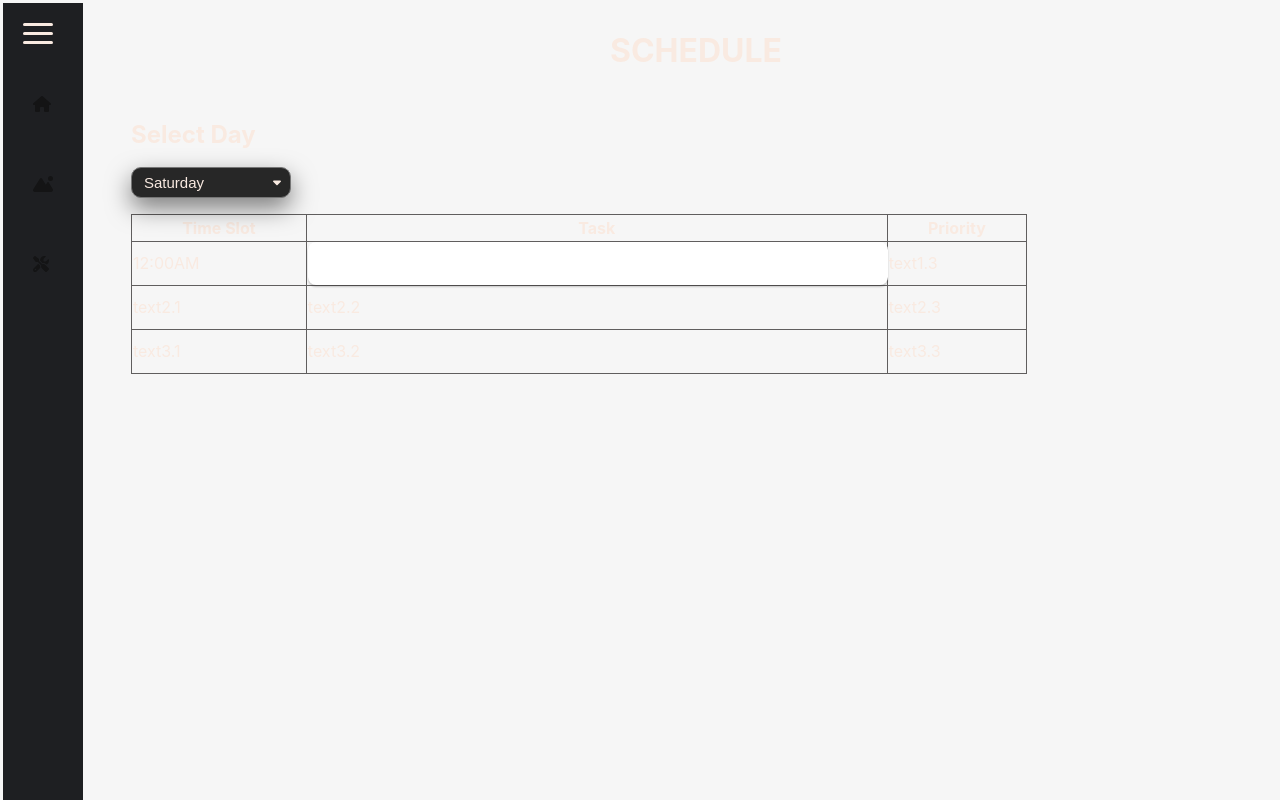
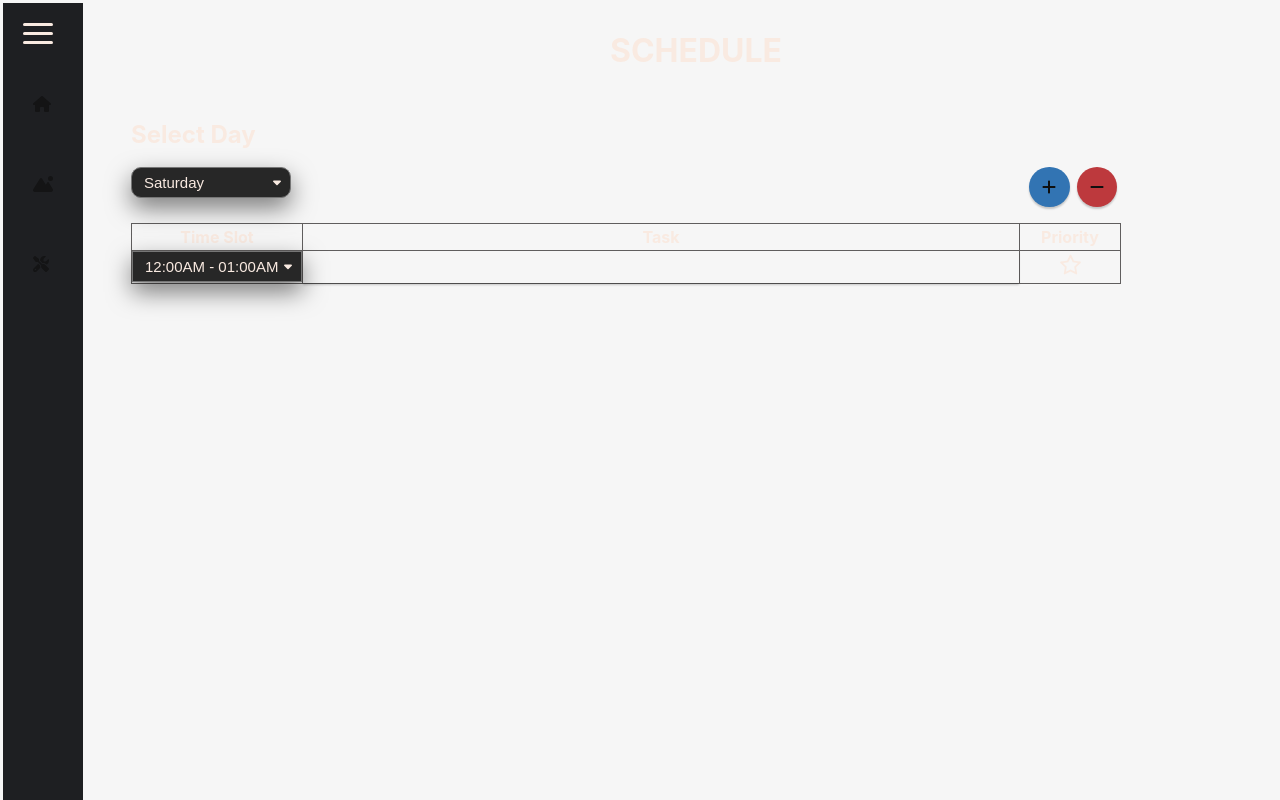
Before and after one commit to mitul72/Time-Pacer, a React (Vite) app: page /build in a window 1280 px wide. Built offline with nearby package versions, Linux system fonts and the light colour scheme.

Commit message:
Fixed a bug in which multiple stars were getting selected

```diff
--- a/package.json
+++ b/package.json
@@ -22,6 +22,7 @@
     "react-bootstrap": "^2.8.0",
     "react-dom": "^18.2.0",
     "react-fontawesome": "^1.7.1",
+    "react-icons": "^4.10.1",
     "react-router-dom": "^6.14.2",
     "sass": "^1.65.1",
     "sort-by": "^1.2.0"
--- a/src/App.css
+++ b/src/App.css
@@ -7,6 +7,7 @@
   --button-primary: #3274b3;
   --button-click: #324e68;
 }
+
 nav {
   width: 5rem;
   height: 100vh;
@@ -16,10 +17,12 @@ nav {
 }
 
 table input {
-  margin: 0;
-  padding: 0;
+  margin: 0 !important;
+  padding: 5px;
   width: 100%;
   height: 100%;
+  background-color: var(--bg-secondary);
+  border-radius: 0;
 }
 
 nav > * {
@@ -31,6 +34,24 @@ nav > * {
   background-color: var(--text-secondary);
   border-radius: 5px;
 }
+#task {
+  width: 55vw;
+}
+.star {
+  width: 100px;
+  display: flex;
+  justify-content: center;
+  align-items: center;
+  /* height: 29px; */
+  height: 29px;
+  border: none;
+}
+
+AiFillStar,
+AiOutlineStar {
+  margin: 0;
+}
+
 .navIcon {
   cursor: pointer;
 
@@ -121,7 +142,25 @@ main {
   width: calc(80vw - 5rem);
   border-radius: 10px;
 }
+.schedule-button {
+  width: 77vw;
+  display: flex;
+  justify-content: space-between;
+}
+.buttons {
+  display: flex;
+  gap: 7px;
+}
 
+.schedule-button button {
+  /* font-size: 20px; */
+  display: flex;
+  justify-content: center;
+  align-items: center;
+  width: 40px;
+  height: 40px;
+  border-radius: 50%;
+}
 .button {
   background-color: var(--button-primary);
 }
@@ -129,7 +168,14 @@ main {
   background-color: var(--button-click);
   border: 1px solid var(--button-click);
 }
-
+.minus {
+  background-color: #bd393d;
+  border: none;
+}
+.minus:active {
+  background-color: var(--bg-red-secondary);
+  border: 1px solid var(--bg-red-secondary);
+}
 .daily-text {
   display: flex;
   align-items: center;
@@ -149,8 +195,6 @@ main {
 }
 
 .select-container {
-  /* display: flex; */
-  /* justify-content: center; */
   position: relative;
   max-width: fit-content;
 }
@@ -158,23 +202,34 @@ main {
 .down-icon {
   width: 8px;
   position: absolute;
-  /* right: 0; */
   pointer-events: none;
   top: 7px;
   right: 10px;
-  /* display: flex;
-  align-items: center;
-  justify-content: center; */
 }
 table,
 th,
 td {
   border: 1px solid rgb(96, 94, 94);
   border-collapse: collapse;
-  /* border-radius: 10px; */
 }
+
 table {
   margin-top: 2vh;
-  width: 70vw;
-  height: 20vh;
 }
+.star * {
+  cursor: pointer;
+}
+table select {
+  width: 170px !important;
+  margin: 0 !important;
+  border-radius: 0 !important;
+}
+select::-webkit-scrollbar {
+  display: none;
+}
+::-webkit-scrollbar {
+  display: none;
+}
+td {
+  padding: 0 !important;
+}
--- a/src/components/Builder.tsx
+++ b/src/components/Builder.tsx
@@ -1,13 +1,40 @@
+import { FontAwesomeIcon } from "@fortawesome/react-fontawesome";
 import Dropdown from "./resources/Dropdown";
 import Table from "./resources/Table";
+import { faPlus, faMinus } from "@fortawesome/free-solid-svg-icons";
+import { useState } from "react";
 
 export default function Builder() {
+  const [Count, setCount] = useState(1);
+
   return (
     <div className="Builder">
       <h1>SCHEDULE</h1>
       <h2>Select Day</h2>
-      <Dropdown />
-      <Table />
+      <div className="schedule-button add-row">
+        <Dropdown />
+        <div className="buttons">
+          <button
+            onClick={() => {
+              setCount(Count + 1);
+            }}
+            className="button"
+          >
+            <FontAwesomeIcon icon={faPlus} />
+          </button>
+          <button
+            onClick={() => {
+              if (Count > 1) {
+                setCount(Count - 1);
+              }
+            }}
+            className="button minus"
+          >
+            <FontAwesomeIcon icon={faMinus} />
+          </button>
+        </div>
+      </div>
+      <Table rows={Count} />
     </div>
   );
 }
--- a/src/components/resources/Table.tsx
+++ b/src/components/resources/Table.tsx
@@ -1,6 +1,13 @@
-import React from "react";
+import { faCaretDown } from "@fortawesome/free-solid-svg-icons";
+import { AiOutlineStar, AiFillStar } from "react-icons/ai";
+import { FontAwesomeIcon } from "@fortawesome/react-fontawesome";
+import { useState } from "react";
 
-export default function Table() {
+type TableProps = {
+  rows: number;
+};
+
+function getTimeSlots() {
   let x = 60; //minutes interval
   let times = []; // time array
   let tt = 0; // start time
@@ -21,36 +28,77 @@ export default function Table() {
       ap[Math.floor(hh / 12)]; // pushing data in array in [00:00 - 12:00 AM/PM format]
     tt = tt + x;
   }
+  return times;
+}
+function getInvervals() {
+  let times = getTimeSlots();
+  let slots = [];
+  for (let i = 0; i < times.length; i++) {
+    if (i == times.length - 1) {
+      slots[i] = (
+        <option>
+          {times[i]} - {times[0]}
+        </option>
+      );
+      return slots;
+    }
+    slots[i] = (
+      <option>
+        {times[i]} - {times[i + 1]}
+      </option>
+    );
+  }
+}
+function GetRows() {
+  const [Star, setStar] = useState(false);
+  let times = getInvervals();
+  return (
+    <tr>
+      <td>
+        <div className="select-container">
+          <select className="dropdown">{times}</select>
+          <FontAwesomeIcon className="down-icon" icon={faCaretDown} />
+        </div>
+      </td>
+      <td>
+        <input type="text" name="" id="task" />
+      </td>
+      <td className="star priority">
+        {Star ? (
+          <AiFillStar
+            onClick={() => {
+              setStar(false);
+            }}
+            size={25}
+          />
+        ) : (
+          <AiOutlineStar
+            onClick={() => {
+              setStar(true);
+            }}
+            size={25}
+          />
+        )}
+      </td>
+    </tr>
+  );
+}
 
+export default function Table(props: TableProps) {
+  let rows = [];
+  for (let i = 0; i < props.rows; i++) {
+    rows.push(<GetRows />);
+  }
   return (
     <table>
       <thead>
         <tr>
           <th>Time Slot</th>
           <th>Task</th>
-          <th>Priority</th>
+          <th className="priority">Priority</th>
         </tr>
       </thead>
-      <tbody>
-        <tr>
-          <td>{times[0]}</td>
-          <td>
-            <input type="text" name="" id="" />
-          </td>
-          <td>text1.3</td>
-        </tr>
-        <tr>
-          <td>text2.1</td>
-          <td>text2.2</td>
-          <td>text2.3</td>
-        </tr>
-        <tr>
-          <td>text3.1</td>
-          <td>text3.2</td>
-          <td>text3.3</td>
-        </tr>
-        <tr></tr>
-      </tbody>
+      <tbody>{rows}</tbody>
     </table>
   );
 }
```
Also changed, not shown: 1 other file (tests, documents, lock files or other folders).
